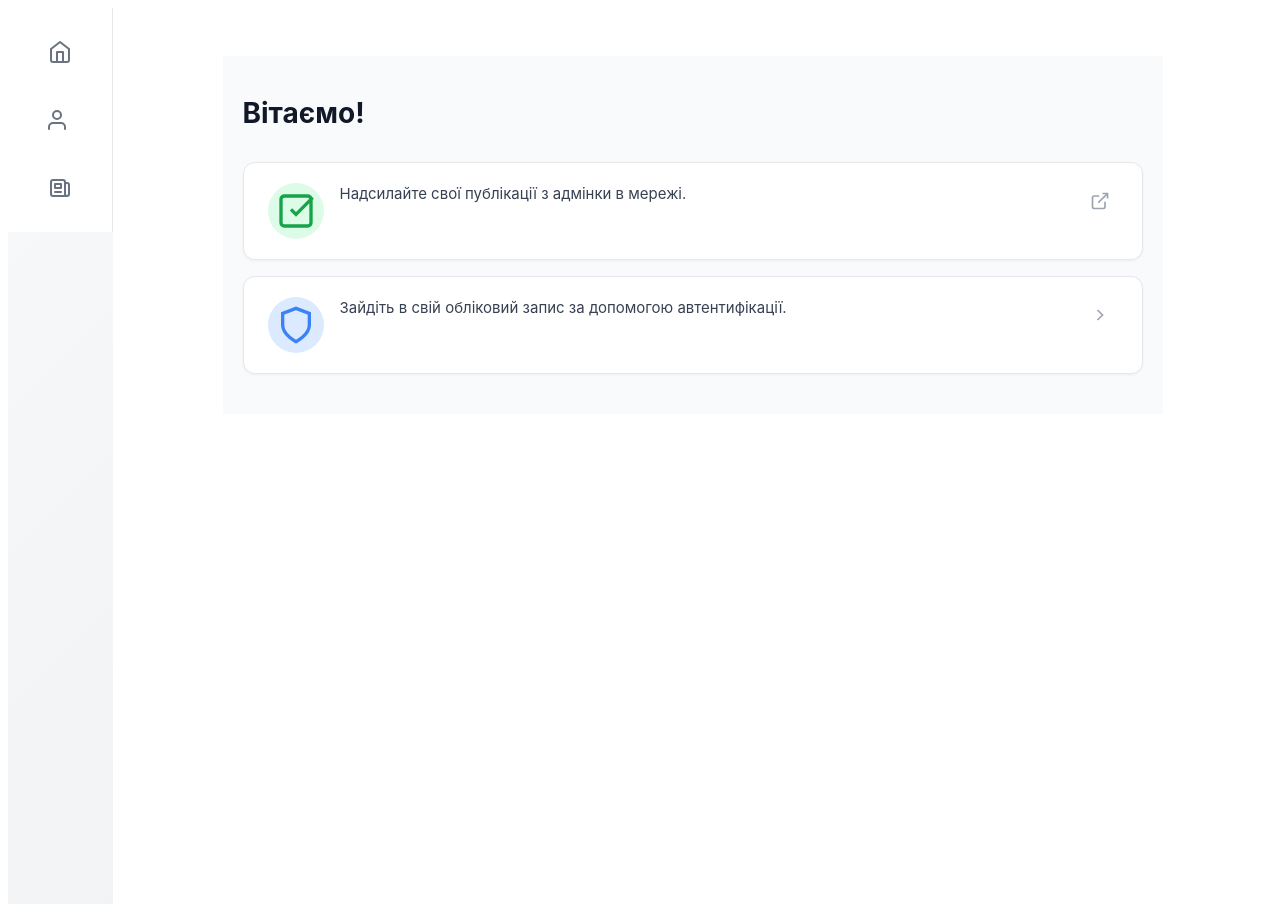
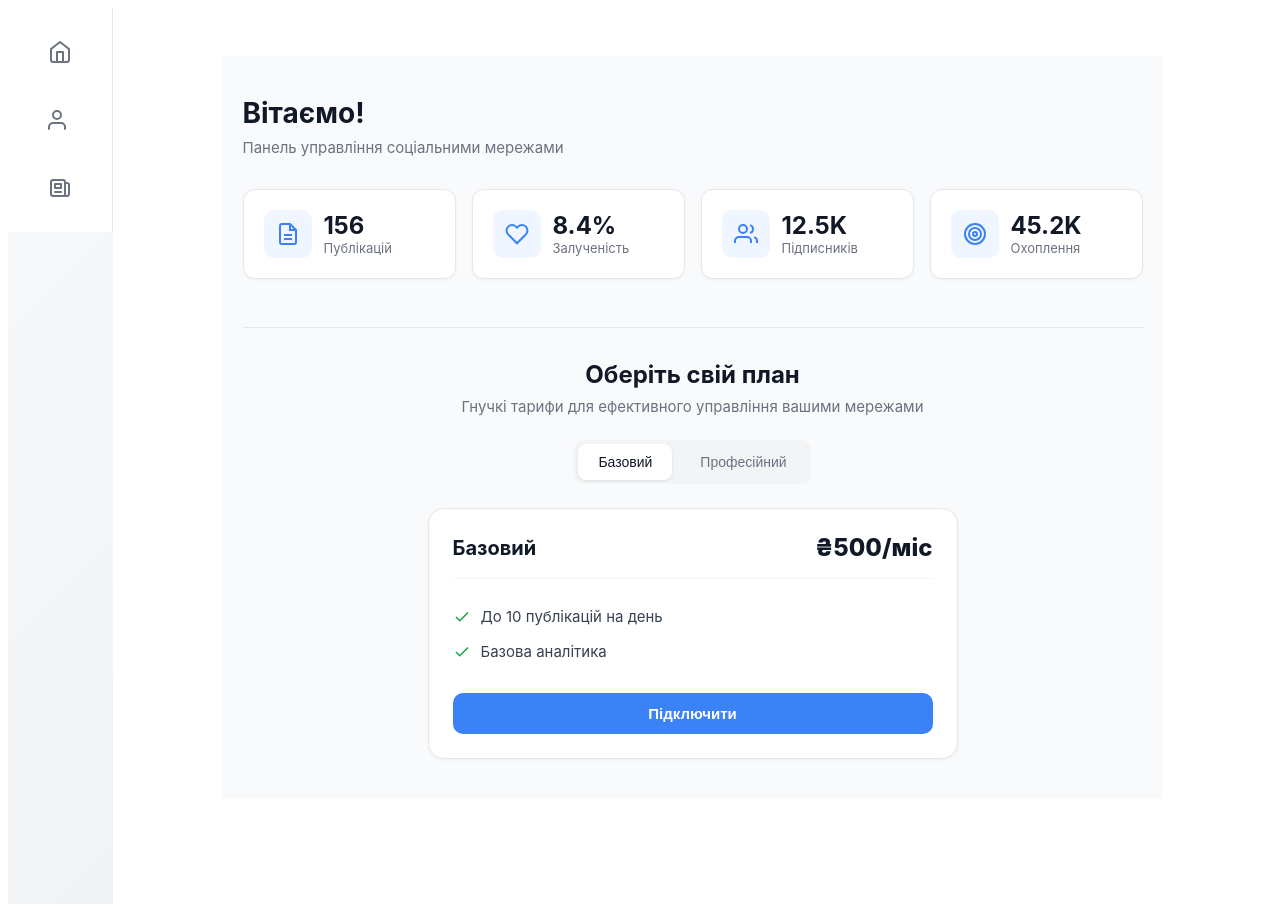
Before and after one commit to AlexDolyaSoftFrontEnd/Profile-page, a React (Vite) app: page /profile in a window 1280 px wide. Built offline with nearby package versions, Linux system fonts and the light colour scheme.

Commit message:
refactor: simplify home page layout and remove unused sections

```diff
--- a/src/components/Profile/Home/Home.css
+++ b/src/components/Profile/Home/Home.css
@@ -1,25 +1,18 @@
-/* Home.css */
+/* ========================================
+   HOME.CSS — Мінімальна версія
+   ======================================== */
 
-/* ========================================
-   KEYFRAMES
-   ======================================== */
-   @keyframes spin {
-    to { transform: rotate(360deg); }
+/* ---------- KEYFRAMES ---------- */
+@keyframes spin { to { transform: rotate(360deg); } }
+@keyframes fadeIn { from { opacity: 0; transform: translateY(8px); } to { opacity: 1; transform: translateY(0); } }
+@keyframes slideUp { from { opacity: 0; transform: translateY(16px); } to { opacity: 1; transform: translateY(0); } }
+@keyframes pulse {
+  0%, 20% { content: '.'; }
+  40%, 60% { content: '..'; }
+  80%, 100% { content: '...'; }
 }
 
-  @keyframes fadeIn {
-    from { opacity: 0; transform: translateY(8px); }
-    to { opacity: 1; transform: translateY(0); }
-  }
-
-  @keyframes slideUp {
-    from { opacity: 0; transform: translateY(16px); }
-    to { opacity: 1; transform: translateY(0); }
-  }
-
-  /* ========================================
-     LOADER OVERLAY (ПРОЗОРИЙ, без фону)
-     ======================================== */
+/* ---------- LOADER ---------- */
 .loader-overlay {
   position: fixed;
   inset: 0;
@@ -27,9 +20,8 @@
   align-items: center;
   justify-content: center;
   z-index: 9999;
-    /* Без фону — повна прозорість */
   background: transparent;
-    pointer-events: none; /* Кліки проходять крізь лоадер */
+  pointer-events: none;
 }
 
 .loader-content {
@@ -37,9 +29,8 @@
   flex-direction: column;
   align-items: center;
   gap: 0.75rem;
-    /* Без фону, тіней, рамок */
   animation: fadeIn 0.25s ease-out;
-    pointer-events: auto; /* Дозволяє фокус для доступності */
+  pointer-events: auto;
 }
 
 .loader-spinner {
@@ -66,15 +57,7 @@
   text-align: left;
 }
 
-  @keyframes pulse {
-    0%, 20% { content: '.'; }
-    40%, 60% { content: '..'; }
-    80%, 100% { content: '...'; }
-  }
-
-  /* ========================================
-     ОСНОВНИЙ КОНТЕНТ
-     ======================================== */
+/* ---------- DASHBOARD ---------- */
 .dashboard-container {
   max-width: 900px;
   margin: 0 auto;
@@ -92,186 +75,275 @@
 .greeting {
   font-size: 28px;
   font-weight: 700;
-    margin: 0;
+  margin: 0 0 8px 0;
   color: #111827;
 }
 
-  .alerts-section {
-    display: flex;
-    flex-direction: column;
-    gap: 16px;
+.subtitle {
+  font-size: 15px;
+  color: #6b7280;
+  margin: 0;
 }
 
-  .alert-card {
+/* ---------- STATS ---------- */
+.stats-section {
+  display: grid;
+  grid-template-columns: repeat(auto-fit, minmax(200px, 1fr));
+  gap: 16px;
+  margin-bottom: 48px;
+  animation: slideUp 0.5s ease-out forwards;
+  animation-delay: 0.1s;
+  opacity: 0;
+}
+
+.stat-card {
   display: flex;
-    align-items: flex-start;
-    gap: 16px;
-    padding: 20px 24px;
-    background-color: #ffffff;
+  align-items: center;
+  gap: 12px;
+  padding: 20px;
+  background-color: #fff;
   border-radius: 12px;
   border: 1px solid #e5e7eb;
   box-shadow: 0 1px 3px rgba(0, 0, 0, 0.05);
+  transition: transform 0.2s ease, box-shadow 0.2s ease;
+}
+
+.stat-card:hover {
+  transform: translateY(-2px);
+  box-shadow: 0 4px 12px rgba(0, 0, 0, 0.08);
+}
+
+.stat-icon {
+  width: 48px;
+  height: 48px;
+  display: flex;
+  align-items: center;
+  justify-content: center;
+  background-color: #eff6ff;
+  border-radius: 10px;
+  color: #3b82f6;
+  flex-shrink: 0;
+}
+
+.stat-icon svg {
+  width: 24px;
+  height: 24px;
+}
+
+.stat-content {
+  display: flex;
+  flex-direction: column;
+  flex: 1;
+}
+
+.stat-value {
+  font-size: 24px;
+  font-weight: 700;
+  color: #111827;
+  line-height: 1.2;
+}
+
+.stat-label {
+  font-size: 13px;
+  color: #6b7280;
+}
+
+/* ---------- TARIFFS ---------- */
+.tariffs-section {
+  padding-top: 32px;
+  border-top: 1px solid #e5e7eb;
   animation: slideUp 0.5s ease-out forwards;
+  animation-delay: 0.2s;
   opacity: 0;
 }
 
-  .alert-card:nth-child(1) { animation-delay: 0.1s; }
-  .alert-card:nth-child(2) { animation-delay: 0.2s; }
+.tariffs-header { text-align: center; margin-bottom: 24px; }
+.tariffs-title { font-size: 24px; font-weight: 700; margin: 0 0 8px 0; color: #111827; }
+.tariffs-subtitle { font-size: 15px; color: #6b7280; margin: 0; }
 
-  .alert-card:hover {
-    transform: translateY(-2px);
-    box-shadow: 0 4px 12px rgba(0, 0, 0, 0.08);
+.tariff-tabs {
+  display: flex;
+  justify-content: center;
+  gap: 8px;
+  margin-bottom: 24px;
+  padding: 4px;
+  background-color: #f3f4f6;
+  border-radius: 10px;
+  inline-size: fit-content;
+  margin-inline: auto;
+}
+
+.tariff-tab {
+  padding: 10px 20px;
+  font-size: 14px;
+  font-weight: 500;
+  color: #6b7280;
+  background: none;
+  border: none;
+  border-radius: 8px;
+  cursor: pointer;
+  transition: all 0.2s ease;
+}
+
+.tariff-tab:hover { color: #374151; }
+.tariff-tab.active {
+  color: #111827;
+  background-color: #fff;
+  box-shadow: 0 1px 3px rgba(0, 0, 0, 0.1);
+}
+
+.tariff-panel { display: none; animation: fadeIn 0.3s ease-out; }
+.tariff-panel.active { display: block; }
+
+.tariff-card {
+  max-width: 480px;
+  margin: 0 auto;
+  padding: 24px;
+  background-color: #fff;
+  border: 1px solid #e5e7eb;
+  border-radius: 16px;
+  box-shadow: 0 1px 3px rgba(0, 0, 0, 0.05);
   transition: transform 0.2s ease, box-shadow 0.2s ease;
 }
 
-  .alert-icon {
-    width: 40px;
-    height: 40px;
+.tariff-card:hover {
+  transform: translateY(-4px);
+  box-shadow: 0 8px 25px rgba(0, 0, 0, 0.1);
+}
+
+.tariff-header {
+  display: flex;
+  justify-content: space-between;
+  align-items: center;
+  margin-bottom: 20px;
+  padding-bottom: 16px;
+  border-bottom: 1px solid #f3f4f6;
+}
+
+.tariff-name { font-size: 20px; font-weight: 700; margin: 0; color: #111827; }
+.tariff-price { font-size: 24px; font-weight: 800; color: #111827; }
+
+.tariff-features { list-style: none; padding: 0; margin: 0 0 24px 0; }
+
+.tariff-feature {
   display: flex;
   align-items: center;
-    justify-content: center;
-    flex-shrink: 0;
-    border-radius: 50%;
-    padding: 8px;
-  }
-
-  .alert-success .alert-icon {
-    color: #16a34a;
-    background-color: #dcfce7;
-  }
-
-  .alert-info .alert-icon {
-    color: #3b82f6;
-    background-color: #dbeafe;
-  }
-
-  .alert-content {
-    flex: 1;
-    min-width: 0;
-  }
-
-  .alert-text {
-    margin: 0 0 8px 0;
+  gap: 10px;
+  padding: 8px 0;
   font-size: 15px;
-    line-height: 1.5;
   color: #374151;
 }
 
-  .alert-action {
-    background: none;
+.check-icon { width: 18px; height: 18px; color: #16a34a; flex-shrink: 0; }
+
+.tariff-cta {
+  width: 100%;
+  padding: 12px 20px;
+  font-size: 15px;
+  font-weight: 600;
   border: none;
-    color: #9ca3af;
+  border-radius: 10px;
   cursor: pointer;
-    padding: 8px;
-    display: flex;
-    align-items: center;
-    justify-content: center;
-    border-radius: 8px;
   transition: all 0.2s ease;
+  background-color: #3b82f6;
+  color: #fff;
 }
 
-  .alert-action:hover {
-    color: #3b82f6;
-    background-color: #eff6ff;
+.tariff-cta:hover {
+  background-color: #2563eb;
+  box-shadow: 0 4px 12px rgba(59, 130, 246, 0.4);
 }
 
-  .alert-action svg {
-    width: 20px;
-    height: 20px;
-  }
+/* ---------- DARK MODE ---------- */
+@media (prefers-color-scheme: dark) {
+  .loader-content p { color: #d1d5db; }
+  .loader-spinner { border-color: rgba(96, 165, 250, 0.3); border-top-color: #60a5fa; }
 
-  /* ========================================
-     DARK MODE
-     ======================================== */
-  @media (prefers-color-scheme: dark) {
-    .loader-content p {
-      color: #d1d5db;
-    }
+  .dashboard-container { background-color: #111827; color: #f9fafb; }
+  .greeting { color: #f9fafb; }
+  .subtitle { color: #9ca3af; }
 
-    .loader-spinner {
-      border-color: rgba(96, 165, 250, 0.3);
-      border-top-color: #60a5fa;
-    }
-
-    .dashboard-container {
-      background-color: #111827;
-      color: #f9fafb;
-    }
-
-    .greeting,
-    .alert-text {
-      color: #f9fafb;
-    }
-
-    .alert-card {
+  .stat-card, .tariff-card {
     background-color: #1f2937;
     border-color: #374151;
   }
 
-    .alert-success .alert-icon {
-      background-color: rgba(22, 163, 74, 0.15);
+  .stat-icon { background-color: rgba(59, 130, 246, 0.15); }
+  .stat-value { color: #f9fafb; }
+  .stat-label { color: #9ca3af; }
+
+  .tariffs-section { border-top-color: #374151; }
+  .tariffs-title, .tariff-name, .tariff-price { color: #f9fafb; }
+  .tariffs-subtitle, .tariff-feature { color: #d1d5db; }
+  .tariff-tabs { background-color: #374151; }
+  .tariff-tab { color: #9ca3af; }
+  .tariff-tab:hover { color: #f3f4f6; }
+  .tariff-tab.active {
+    color: #f9fafb;
+    background-color: #1f2937;
+    box-shadow: 0 1px 3px rgba(0, 0, 0, 0.3);
+  }
+  .tariff-header { border-bottom-color: #374151; }
+  .check-icon { color: #4ade80; }
 }
 
-    .alert-info .alert-icon {
-      background-color: rgba(59, 130, 246, 0.15);
-    }
-
-    .alert-action:hover {
-      background-color: #374151;
-    }
-  }
-
-  /* ========================================
-     REDUCED MOTION (accessibility)
-     ======================================== */
+/* ---------- REDUCED MOTION ---------- */
 @media (prefers-reduced-motion: reduce) {
-    *,
-    *::before,
-    *::after {
+  *, *::before, *::after {
     animation-duration: 0.01ms !important;
     animation-iteration-count: 1 !important;
     transition-duration: 0.01ms !important;
   }
-
-    .loader-spinner {
-      animation: none;
-      opacity: 0.9;
-    }
-
-    .loader-content p::after {
-      animation: none;
-      content: '...';
+  .loader-spinner { animation: none; opacity: 0.9; }
+  .loader-content p::after { animation: none; content: '...'; }
+  .stat-card:hover, .tariff-card:hover, .tariff-cta:hover {
+    transform: none !important;
+    transition: none !important;
   }
 }
 
-  /* ========================================
-     RESPONSIVE
-     ======================================== */
+/* ---------- RESPONSIVE ---------- */
 @media (max-width: 768px) {
-    .dashboard-container {
-      padding: 24px 16px;
+  .dashboard-container { padding: 24px 16px; }
+  .greeting { font-size: 22px; }
+  .loader-spinner { width: 36px; height: 36px; border-width: 2px; }
+  .loader-content p { font-size: 0.85rem; }
+
+  .stats-section { grid-template-columns: repeat(2, 1fr); gap: 12px; }
+  .stat-card { padding: 16px; }
+  .stat-value { font-size: 20px; }
+
+  .tariffs-section { padding-top: 24px; }
+  .tariffs-title { font-size: 20px; }
+  .tariff-tabs { flex-wrap: wrap; }
+  .tariff-tab { padding: 8px 16px; font-size: 13px; }
+  .tariff-card { padding: 20px; }
+  .tariff-header { flex-direction: column; align-items: flex-start; gap: 8px; }
+  .tariff-price { font-size: 20px; }
+  .tariff-feature { font-size: 14px; }
 }
 
-    .greeting {
-      font-size: 22px;
+@media (max-width: 480px) {
+  .stats-section { grid-template-columns: 1fr; }
+  .tariff-tabs { flex-direction: column; align-items: center; }
+  .tariff-tab { width: 100%; max-width: 280px; justify-content: center; }
+  .tariff-header { text-align: center; align-items: center; }
+  .tariff-price { font-size: 22px; }
 }
 
-    .alert-card {
-      padding: 16px;
-      flex-wrap: wrap;
+/* ---------- ACCESSIBILITY ---------- */
+.tariff-tab:focus-visible,
+.tariff-cta:focus-visible {
+  outline: 2px solid #3b82f6;
+  outline-offset: 2px;
 }
 
-    .alerts-section {
-      gap: 12px;
-    }
-
-    .loader-spinner {
-      width: 36px;
-      height: 36px;
-      border-width: 2px;
-    }
-
-    .loader-content p {
-      font-size: 0.85rem;
+/* ---------- PRINT ---------- */
+@media print {
+  .loader-overlay, .tariff-cta { display: none; }
+  .tariff-card, .stat-card {
+    break-inside: avoid;
+    box-shadow: none;
+    border: 1px solid #000;
   }
 }
--- a/src/components/Profile/Home/Home.jsx
+++ b/src/components/Profile/Home/Home.jsx
@@ -1,5 +1,4 @@
-// Home.jsx
-import React, { Suspense, lazy } from 'react';
+import React, { Suspense, lazy, useState, useCallback } from 'react';
 import { useNavigate } from 'react-router-dom';
 import './Home.css';
 
@@ -16,76 +15,197 @@ const HomeLoader = () => (
 );
 
 /* ========================================
+   КОМПОНЕНТ СТАТИСТИКИ
+   ======================================== */
+const StatsSection = () => {
+  const stats = [
+    {
+      id: 'posts',
+      label: 'Публікацій',
+      value: '156',
+      icon: (
+        <svg viewBox="0 0 24 24" fill="none" stroke="currentColor" strokeWidth="2">
+          <path d="M14 2H6a2 2 0 0 0-2 2v16a2 2 0 0 0 2 2h12a2 2 0 0 0 2-2V8z"/>
+          <polyline points="14 2 14 8 20 8"/>
+          <line x1="16" y1="13" x2="8" y2="13"/>
+          <line x1="16" y1="17" x2="8" y2="17"/>
+        </svg>
+      )
+    },
+    {
+      id: 'engagement',
+      label: 'Залученість',
+      value: '8.4%',
+      icon: (
+        <svg viewBox="0 0 24 24" fill="none" stroke="currentColor" strokeWidth="2">
+          <path d="M20.84 4.61a5.5 5.5 0 0 0-7.78 0L12 5.67l-1.06-1.06a5.5 5.5 0 0 0-7.78 7.78l1.06 1.06L12 21.23l7.78-7.78 1.06-1.06a5.5 5.5 0 0 0 0-7.78z"/>
+        </svg>
+      )
+    },
+    {
+      id: 'followers',
+      label: 'Підписників',
+      value: '12.5K',
+      icon: (
+        <svg viewBox="0 0 24 24" fill="none" stroke="currentColor" strokeWidth="2">
+          <path d="M17 21v-2a4 4 0 0 0-4-4H5a4 4 0 0 0-4 4v2"/>
+          <circle cx="9" cy="7" r="4"/>
+          <path d="M23 21v-2a4 4 0 0 0-3-3.87"/>
+          <path d="M16 3.13a4 4 0 0 1 0 7.75"/>
+        </svg>
+      )
+    },
+    {
+      id: 'reach',
+      label: 'Охоплення',
+      value: '45.2K',
+      icon: (
+        <svg viewBox="0 0 24 24" fill="none" stroke="currentColor" strokeWidth="2">
+          <circle cx="12" cy="12" r="10"/>
+          <circle cx="12" cy="12" r="6"/>
+          <circle cx="12" cy="12" r="2"/>
+        </svg>
+      )
+    }
+  ];
+
+  return (
+    <section className="stats-section" aria-label="Статистика">
+      {stats.map((stat) => (
+        <article key={stat.id} className="stat-card">
+          <div className="stat-icon">{stat.icon}</div>
+          <div className="stat-content">
+            <span className="stat-value">{stat.value}</span>
+            <span className="stat-label">{stat.label}</span>
+          </div>
+        </article>
+      ))}
+    </section>
+  );
+};
+
+/* ========================================
+   КОМПОНЕНТ ВКЛАДОК ТАРИФІВ
+   ======================================== */
+const TariffTabs = () => {
+  const [activeTab, setActiveTab] = useState('basic');
+  const navigate = useNavigate();
+
+  const tariffs = {
+    basic: {
+      id: 'basic',
+      name: 'Базовий',
+      price: '₴500/міс',
+      features: [
+        'До 10 публікацій на день',
+        'Базова аналітика'
+      ],
+    },
+    pro: {
+      id: 'pro',
+      name: 'Професійний',
+      price: '₴1500/міс',
+      features: [
+        'Безлімітні публікації',
+        'Розширена аналітика'
+      ],
+    }
+  };
+
+  const handleTabChange = useCallback((tabId) => {
+    setActiveTab(tabId);
+  }, []);
+
+  const handleSubscribe = useCallback((planId) => {
+    navigate(`/checkout?plan=${planId}`);
+  }, [navigate]);
+
+  const handleTabKeyDown = useCallback((e, tabId) => {
+    if (e.key === 'Enter' || e.key === ' ') {
+      e.preventDefault();
+      handleTabChange(tabId);
+    }
+  }, [handleTabChange]);
+
+  return (
+    <section className="tariffs-section" aria-label="Тарифні плани">
+      <div className="tariffs-header">
+        <h2 className="tariffs-title">Оберіть свій план</h2>
+        <p className="tariffs-subtitle">
+          Гнучкі тарифи для ефективного управління вашими мережами
+        </p>
+      </div>
+
+      <div className="tariff-tabs" role="tablist" aria-label="Вибір тарифного плану">
+        {Object.values(tariffs).map((tariff) => (
+          <button
+            key={tariff.id}
+            role="tab"
+            aria-selected={activeTab === tariff.id}
+            aria-controls={`tariff-panel-${tariff.id}`}
+            id={`tariff-tab-${tariff.id}`}
+            className={`tariff-tab ${activeTab === tariff.id ? 'active' : ''}`}
+            onClick={() => handleTabChange(tariff.id)}
+            onKeyDown={(e) => handleTabKeyDown(e, tariff.id)}
+          >
+            {tariff.name}
+          </button>
+        ))}
+      </div>
+
+      {Object.values(tariffs).map((tariff) => (
+        <div
+          key={tariff.id}
+          role="tabpanel"
+          id={`tariff-panel-${tariff.id}`}
+          aria-labelledby={`tariff-tab-${tariff.id}`}
+          className={`tariff-panel ${activeTab === tariff.id ? 'active' : ''}`}
+          hidden={activeTab !== tariff.id}
+        >
+          <article className="tariff-card">
+            <header className="tariff-header">
+              <h3 className="tariff-name">{tariff.name}</h3>
+              <div className="tariff-price">{tariff.price}</div>
+            </header>
+
+            <ul className="tariff-features" aria-label="Переваги тарифу">
+              {tariff.features.map((feature, index) => (
+                <li key={index} className="tariff-feature">
+                  <svg className="check-icon" viewBox="0 0 24 24" fill="none" stroke="currentColor" strokeWidth="2" aria-hidden="true">
+                    <polyline points="20 6 9 17 4 12" />
+                  </svg>
+                  <span>{feature}</span>
+                </li>
+              ))}
+            </ul>
+
+            <button
+              className="tariff-cta"
+              onClick={() => handleSubscribe(tariff.id)}
+              aria-label={`Підключити тариф ${tariff.name}`}
+            >
+              Підключити
+            </button>
+          </article>
+        </div>
+      ))}
+    </section>
+  );
+};
+
+/* ========================================
    ОСНОВНИЙ КОНТЕНТ
    ======================================== */
 const HomeContent = () => {
-  const navigate = useNavigate();
-
-  const handleAuthClick = () => {
-    navigate('/login');
-  };
-
   return (
     <div className="dashboard-container">
       <header className="header">
         <h1 className="greeting">Вітаємо!</h1>
+        <p className="subtitle">Панель управління соціальними мережами</p>
       </header>
 
-      <section className="alerts-section">
-        <article className="alert-card alert-success">
-          <div className="alert-icon">
-            <svg viewBox="0 0 24 24" fill="none" stroke="currentColor" strokeWidth="2" aria-hidden="true">
-              <rect x="3" y="3" width="18" height="18" rx="2" ry="2"/>
-              <polyline points="9 11 12 14 22 4"/>
-            </svg>
-          </div>
-          <div className="alert-content">
-            <p className="alert-text">
-              Надсилайте свої публікації з адмінки в мережі.
-            </p>
-          </div>
-          <button className="alert-action" aria-label="Дія">
-            <svg viewBox="0 0 24 24" fill="none" stroke="currentColor" strokeWidth="2" aria-hidden="true">
-              <path d="M18 13v6a2 2 0 0 1-2 2H5a2 2 0 0 1-2-2V8a2 2 0 0 1 2-2h6"/>
-              <polyline points="15 3 21 3 21 9"/>
-              <line x1="10" y1="14" x2="21" y2="3"/>
-            </svg>
-          </button>
-        </article>
-
-        <article
-          className="alert-card alert-info"
-          onClick={handleAuthClick}
-          style={{ cursor: 'pointer' }}
-          role="button"
-          tabIndex="0"
-          onKeyDown={(e) => {
-            if (e.key === 'Enter' || e.key === ' ') {
-              handleAuthClick();
-            }
-          }}
-        >
-          <div className="alert-icon">
-            <svg viewBox="0 0 24 24" fill="none" stroke="currentColor" strokeWidth="2" aria-hidden="true">
-              <path d="M12 22s8-4 8-10V5l-8-3-8 3v7c0 6 8 10 8 10z"/>
-            </svg>
-          </div>
-          <div className="alert-content">
-            <p className="alert-text">
-              Зайдіть в свій обліковий запис за допомогою автентифікації.
-            </p>
-          </div>
-          <button
-            className="alert-action"
-            aria-label="Перейти до авторизації"
-            onClick={(e) => e.stopPropagation()}
-          >
-            <svg viewBox="0 0 24 24" fill="none" stroke="currentColor" strokeWidth="2" aria-hidden="true">
-              <polyline points="9 18 15 12 9 6"/>
-            </svg>
-          </button>
-        </article>
-      </section>
+      <StatsSection />
+      <TariffTabs />
     </div>
   );
 };
@@ -93,15 +213,11 @@ const HomeContent = () => {
 /* ========================================
    LAZY-ЗАВАНТАЖЕННЯ
    ======================================== */
-// Демо з затримкою 600мс:
 const HomeContentLazy = lazy(() =>
   new Promise((resolve) => {
     setTimeout(() => resolve({ default: HomeContent }), 600);
   })
 );
-
-// Продакшен (реальний код-спліттинг):
-// const HomeContentLazy = lazy(() => import('./HomeContent'));
 
 /* ========================================
    ЕКСПОРТ
--- a/src/components/Profile/News/News.jsx
+++ b/src/components/Profile/News/News.jsx
@@ -313,7 +313,7 @@ const NewsContent = () => {
   if (error) return (<div className="news-container" role="region" aria-label="Публікації"><header className="news-header"><h1 className="news-title">Публікації</h1><p className="news-subtitle">Керуйте публікаціями в соціальних мережах.</p></header><ErrorState error={error} onRetry={fetchPublications} /></div>);
 
   return (<div className="news-container" role="region" aria-label="Публікації">
-    <header className="news-header"><h1 className="news-title">Публікації</h1><p className="news-subtitle">Керуйте публікаціями в соціальних мережах.</p></header>
+    <header className="news-header"><h1 className="news-title">Публікації</h1><p className="news-subtitle">Керуйте публікаціями в соціальних мережах</p></header>
     <nav className="news-tabs" role="tablist" aria-label="Соціальні мережі">{Object.values(PLATFORMS).map((platform) => { const publicationCount = platform.id === 'all' ? MOCK_PUBLICATIONS.length : MOCK_PUBLICATIONS.filter(p => p.platform === platform.id).length; const isActive = activePlatform === platform.id; return (<button key={platform.id} role="tab" aria-selected={isActive} aria-controls={`${platform.id}-panel`} id={`${platform.id}-tab`} className={`news-tab-btn ${isActive ? 'active' : ''}`} onClick={() => handlePlatformChange(platform.id)} style={{ '--platform-color': platform.color }}><span className="platform-name">{platform.name}</span><span className="tab-count" aria-label={`${publicationCount} публікацій`}>{publicationCount}</span></button>); })}</nav>
     <section role="tabpanel" id={`${activePlatform}-panel`} aria-labelledby={`${activePlatform}-tab`} className="news-tab-panel">
       <div className="news-list">{filteredPublications.map((publication, index) => (<PublicationCard key={publication.id} publication={publication} isVisible={visibleCards.includes(index)} platform={PLATFORMS[publication.platform]} onEdit={handleEditPublication} />))}</div>
--- a/src/components/Profile/PersonalData/PersonalData.jsx
+++ b/src/components/Profile/PersonalData/PersonalData.jsx
@@ -388,7 +388,7 @@ const PersonalData = () => {
       <header className="section-header">
         <div>
           <h1 className="page-title">Налаштування профілю</h1>
-          <p className="page-subtitle">Підключіть акаунти для управління публікаціями.</p>
+          <p className="page-subtitle">Підключіть акаунти для управління публікаціями</p>
         </div>
         <div className="header-actions">
           <select
```
Lines whose indentation alone changed are shown as unchanged.
